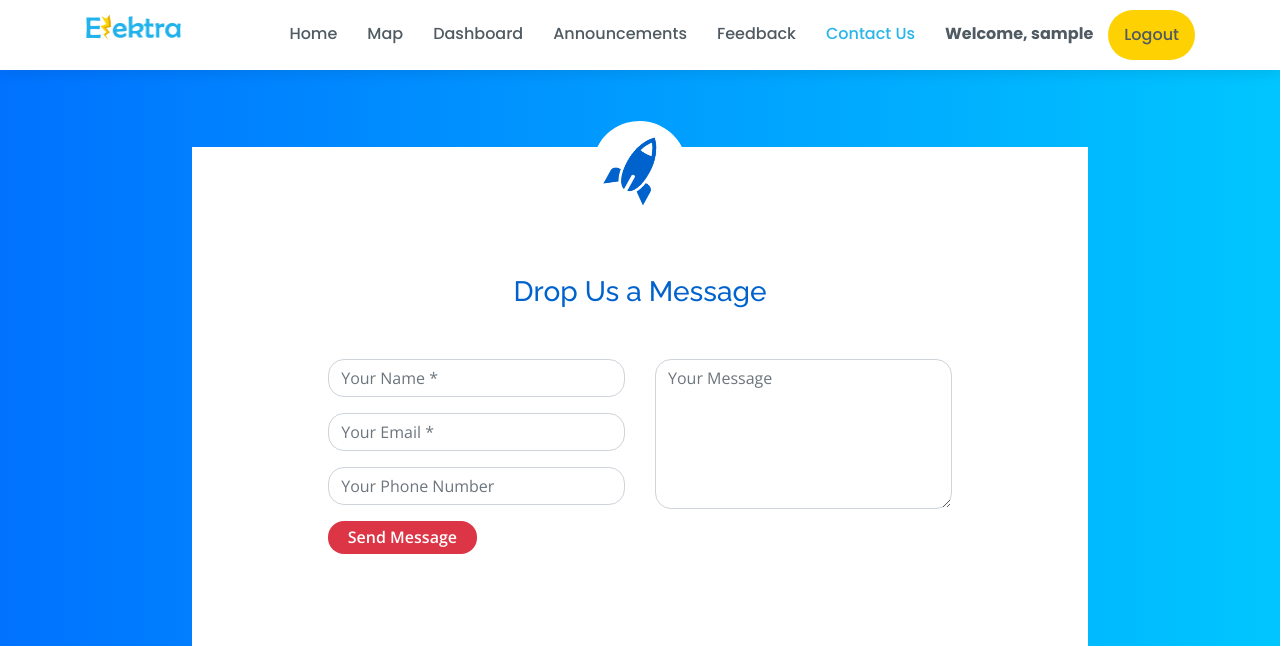
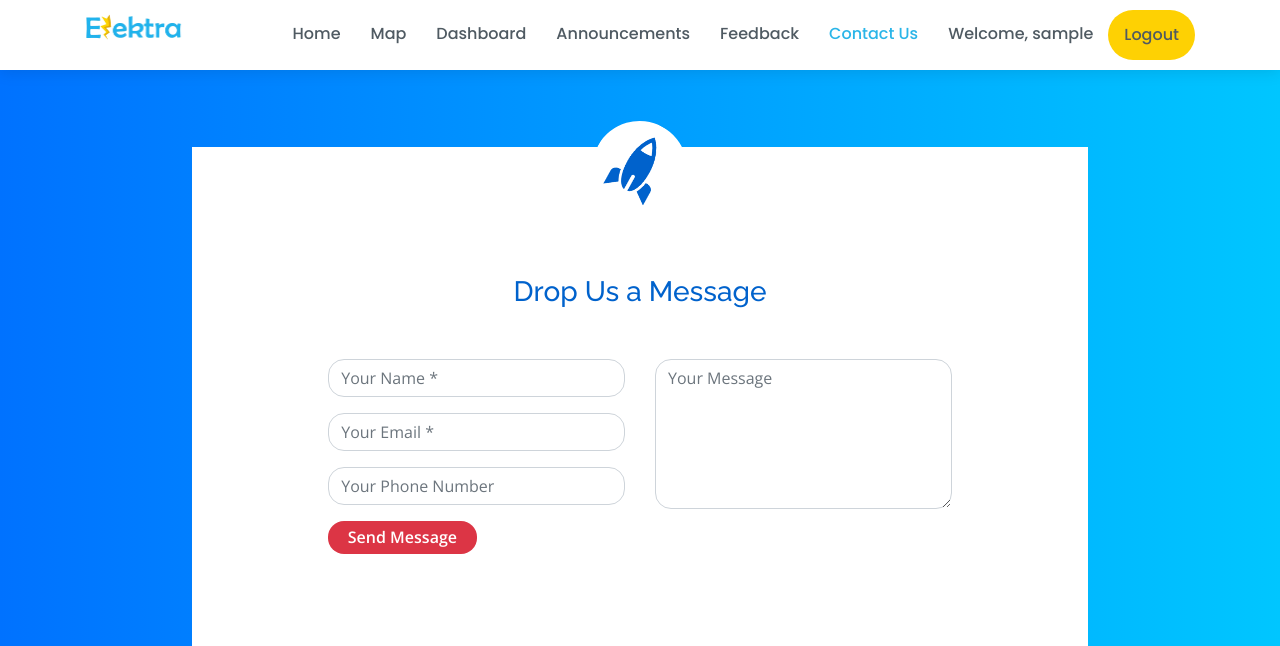
Before and after one commit to khannakshat7/Elektra, a Django app: page /contact/ in a window 1280 px wide. Shown: the top 646 px of the page. Run offline with Django 3.2, Linux system fonts and the light colour scheme; the visitor is signed in with stand-in values (Sample User, id 1); some libraries are stand-ins or nearby versions.

Commit message:
Updated issue of dashboard nav

```diff
--- a/static/style.css
+++ b/static/style.css
@@ -67,9 +67,8 @@ h6 {
   }
 }
 
-#usernamelink{
-  text-decoration: none;
-  font-weight: bold;
+.usernamelink{
+  font-weight: 600;
   pointer-events: none;
 }
 
--- a/templates/base.html
+++ b/templates/base.html
@@ -66,7 +66,7 @@
           <li><a {% if url_name == 'contact' %}class="active"{% endif %} href="{% url 'contact' %}">Contact Us</a></li>
           {%endwith%}
           {% if user.is_authenticated %}
-          <li><a id="usernamelink" href="#" >Welcome, {{ user }}</a></li>
+          <li><a class="usernamelink" href="#" >Welcome, {{ user }}</a></li>
           <li style=" font-weight: 800;
                     font-size: 13px;
                     display: inline-block;
--- a/templates/dashboard.html
+++ b/templates/dashboard.html
@@ -43,7 +43,7 @@
           <li><a href="{% url 'announcements' %}">Announcements</a></li>
           <li><a href="{% url 'feedback' %}">Feedback</a></li>
           {% if user.is_authenticated %}
-          <li><a href="#">Welcome, {{ user }}</a></li>
+          <li><a class="usernamelink" href="#">Welcome, {{ user }}</a></li>
           <li style=" font-weight: 800;
                     font-size: 13px;
                     display: inline-block;
```
